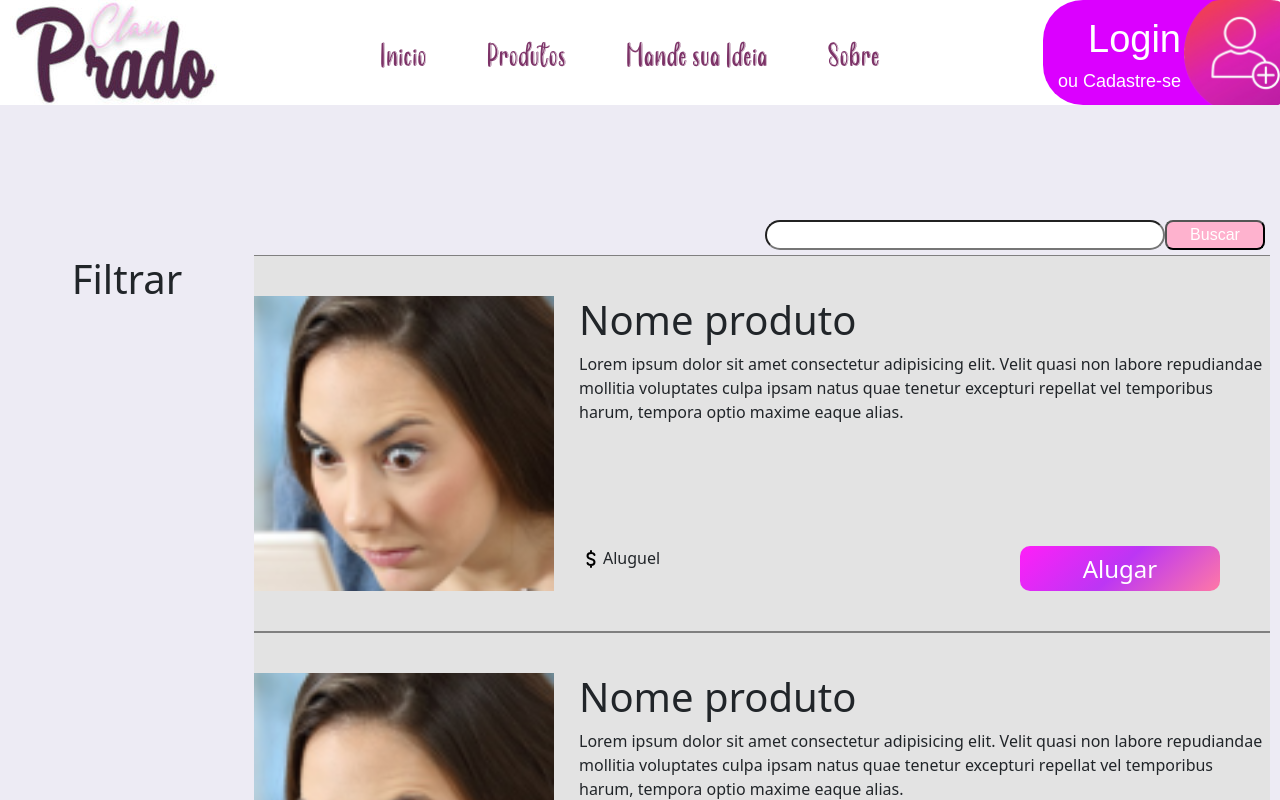
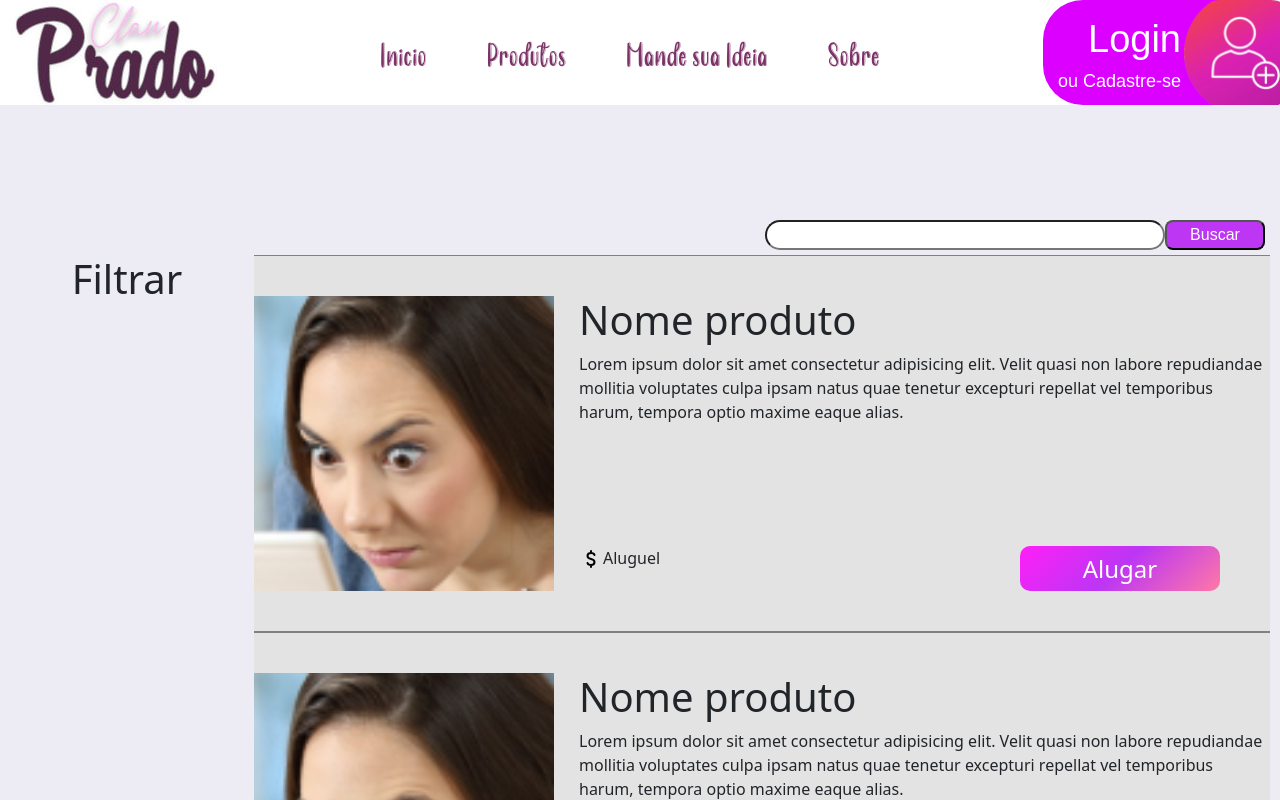
Before and after one commit to Thiteago/ProjetoReact, a React (Create React App) app: page /#/Produtos in a window 1280 px wide. Shown: the top 800 px of the page. Built offline with nearby package versions, Linux system fonts and the light colour scheme; a web font is replaced by a local one.

Commit message:
change search button color

```diff
--- a/src/styles/produtos.scss
+++ b/src/styles/produtos.scss
@@ -55,7 +55,7 @@ body{
             font-size: 1em;
             border-radius: 8px;
             color: white;
-            background-color: #FEB2CE;
+            background-color: #bc36f4;
         }
     }
 }
```
